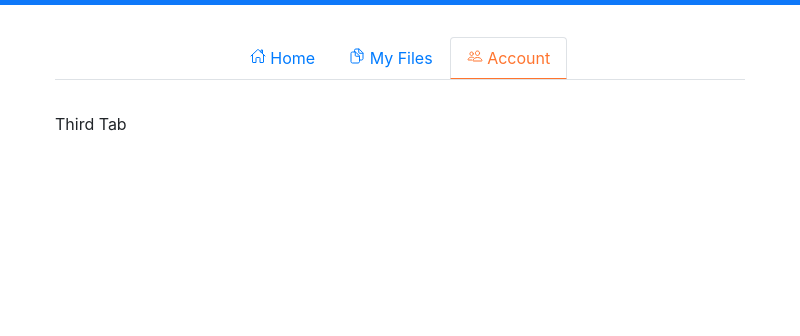
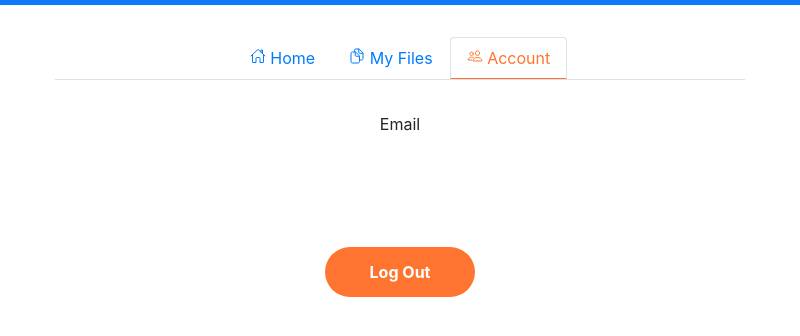
Before and after one commit to Miguelanggelo7/diznoLocal, an Electron app: page src/index.html in a window 800 px wide. Both pictures are taken after a click on the tab "Account". Drawn offline with nearby package versions, Linux system fonts and the light colour scheme.

Commit message:
email y boton de logout

```diff
--- a/src/index.html
+++ b/src/index.html
@@ -91,7 +91,9 @@
 							<p>Second Tab</p>
 						</div>
 						<div class="tab-pane" id="tabs-3" role="tabpanel">
-							<p>Third Tab</p>
+							<p>Email</p>
+							<input type="text" class="input-form" id="email-user" readonly >
+							<input type="button" class="button-logout" id="logout" value="Log Out"/>
 						</div>
 					</div>
 				</div>
--- a/src/index.js
+++ b/src/index.js
@@ -23,6 +23,7 @@ const createWindow = () => {
 
   // and load the index.html of the app.
   mainWindow.loadFile(path.join(__dirname, 'login.html'));
+
 
   // Open the DevTools.
   mainWindow.webContents.openDevTools();
--- a/src/style.css
+++ b/src/style.css
@@ -152,6 +152,34 @@ section.tabSection {
     color: #828E9B;
 }
 
+#tabs-3 {
+    text-align: center;
+}
+
+#email-user{
+    margin: auto;
+    overflow: hidden;
+    margin-bottom: 30px;
+    text-align: center;
+}
+
+.button-logout {
+    width: 150px;
+    margin-top: 20px;
+    margin-bottom: 30px;
+    height: 50px;
+    font-weight: bold;
+    color: #fff;
+    background-color: #FF742E;
+    border: none;
+    border-radius: 30px;
+    transition: all 0.3s ease 0s;
+}
+
+.button-logout:hover {
+    transform: translateY(-5px);
+    box-shadow: 0px 15px 20px #FF742E50;
+}
 
 .button-form {
     width: 60%;
```
